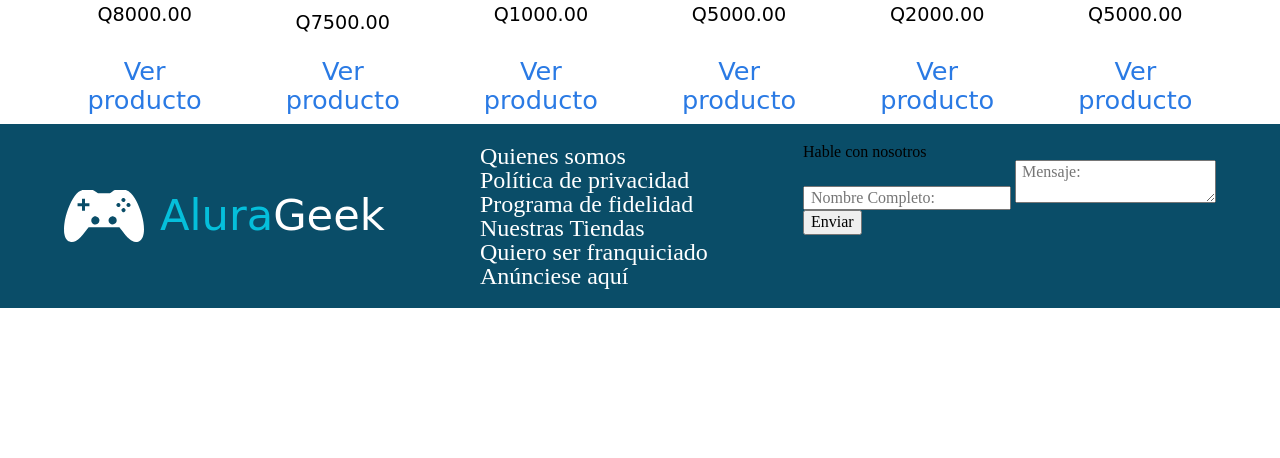
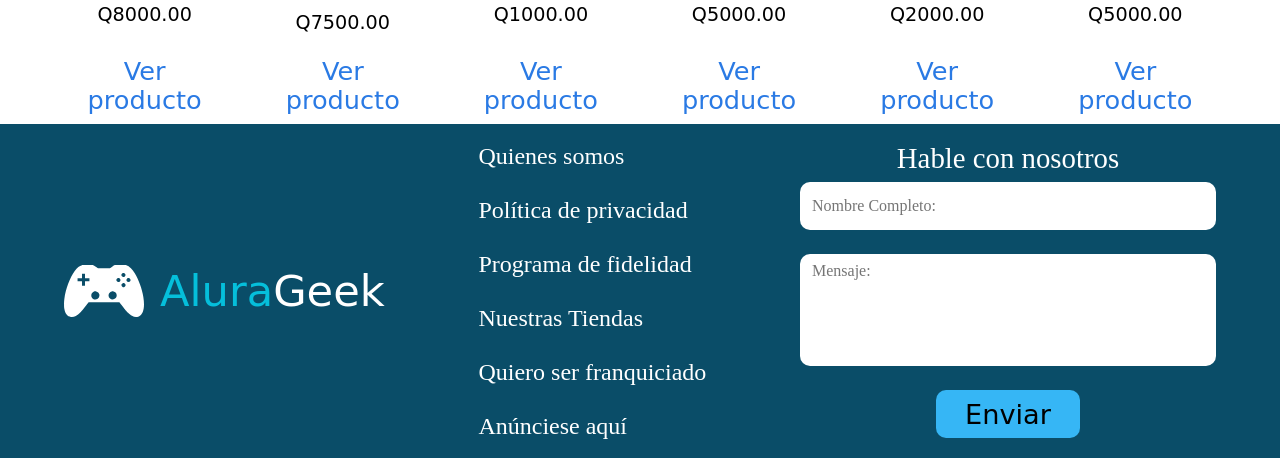
Before and after one commit to Jose-Sut10/E-commerce, a plain HTML site: page index.html in a window 1280 px wide. Shown: the part 1201-1659 px from the top of the page. Before the commit the page ends 1509 px from the top, so only its background shows below. Drawn offline with Linux system fonts and the light colour scheme; a web font is replaced by a local one.

Commit message:
Estilizando la parte del formulario

```diff
--- a/css/index/contacto/contacto-lista.css
+++ b/css/index/contacto/contacto-lista.css
@@ -1,4 +1,4 @@
-.contenedor__general--informacion{
+.contenedor__general--lista{
     height: 100%;
 }
 
--- a/css/index/contacto/formulario.css
+++ b/css/index/contacto/formulario.css
@@ -0,0 +1,52 @@
+.contenedor__general--formulario{
+    display: flex;
+    flex-direction: column;
+}
+
+.contenedor__general--titulo{
+    font-size: 1.8rem;
+    text-align: center;
+    margin-bottom: .6rem;
+    color: var(--color-blanco);
+}
+
+.input_padron{
+    width: 25rem;
+    height: 2rem;
+    border: 1px solid var(--color-negro);
+    border-radius: 10px;
+    padding: 0.5rem;
+}
+
+.textarea{
+    margin: 1.5rem 0;
+    height: 6rem;
+    resize: none;
+}
+
+.input_padron:focus{
+    outline: none;
+}
+
+.textarea:focus{
+    outline: none;
+}
+
+.caja__boton{
+    display: flex;
+    justify-content: center;
+}
+
+.boton__enviar{
+    width: 9rem;
+    height: 3rem;
+    font-size: 1.7rem;
+    background-color: var(--color-botones);
+    border-radius: 10px;
+    border: none;
+    font-family: var(--letras-marca);
+}
+
+.boton__enviar:hover{
+    cursor: pointer;
+}
```
